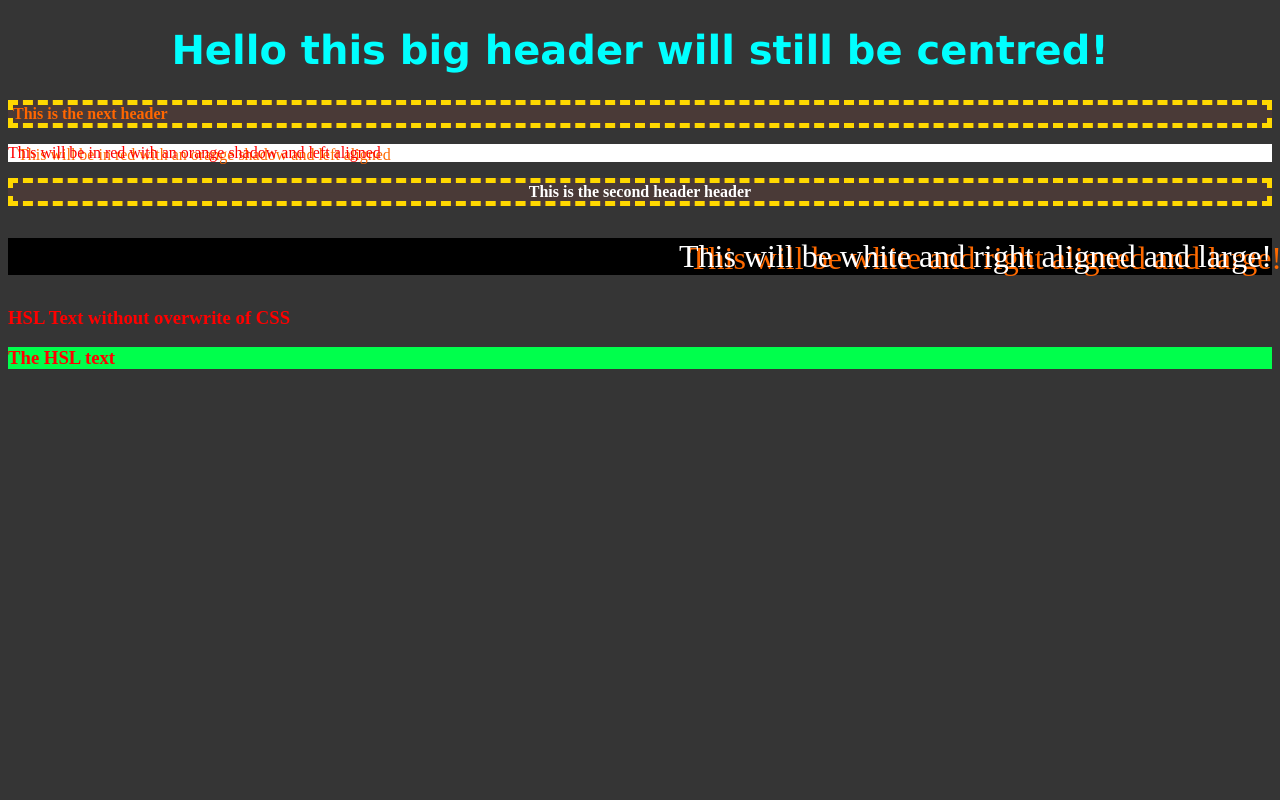
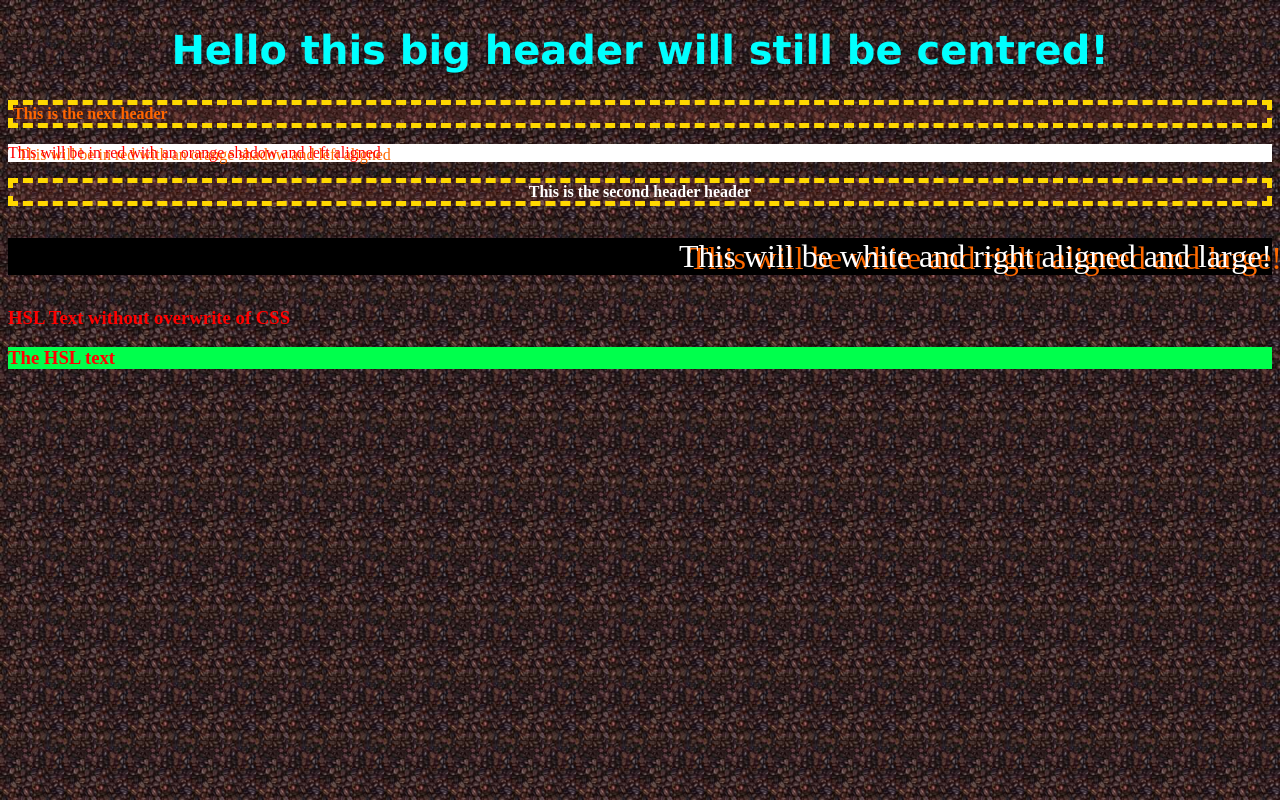
Before and after one commit to drbatnott/DemoCSS, a plain HTML site: page index.html in a window 1280 px wide. Drawn offline with Linux system fonts and the light colour scheme.

Commit message:
added some tests of background images stone the best so far

```diff
--- a/SimpleStyle.css
+++ b/SimpleStyle.css
@@ -1,5 +1,5 @@
 body {
-    background-color: #353535;
+    background-image: url("stone.png");/*"dirt.png");/* Formerly background-color: #353535; */
 }
 
 h1 {
```
Also changed, not shown: dirt.png (added), stone.png (added), wishy.png (added).
